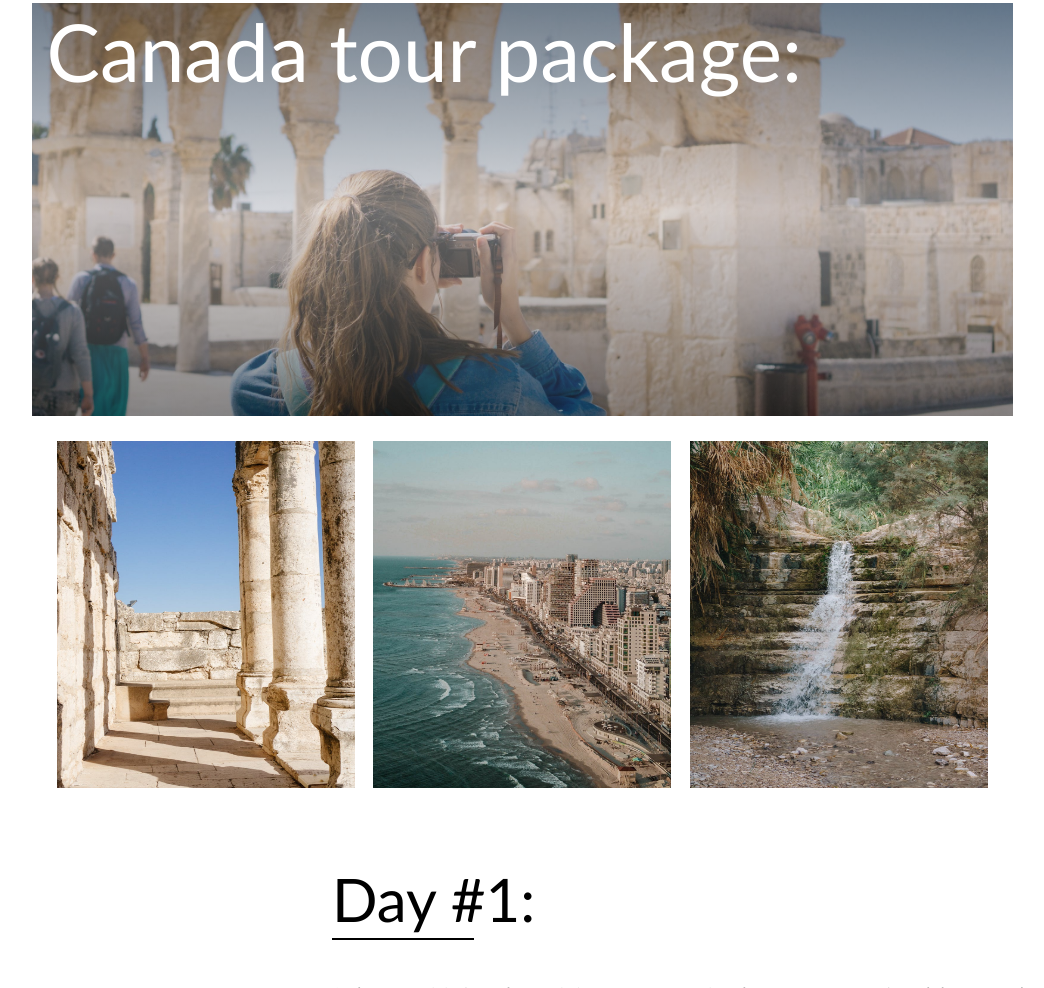
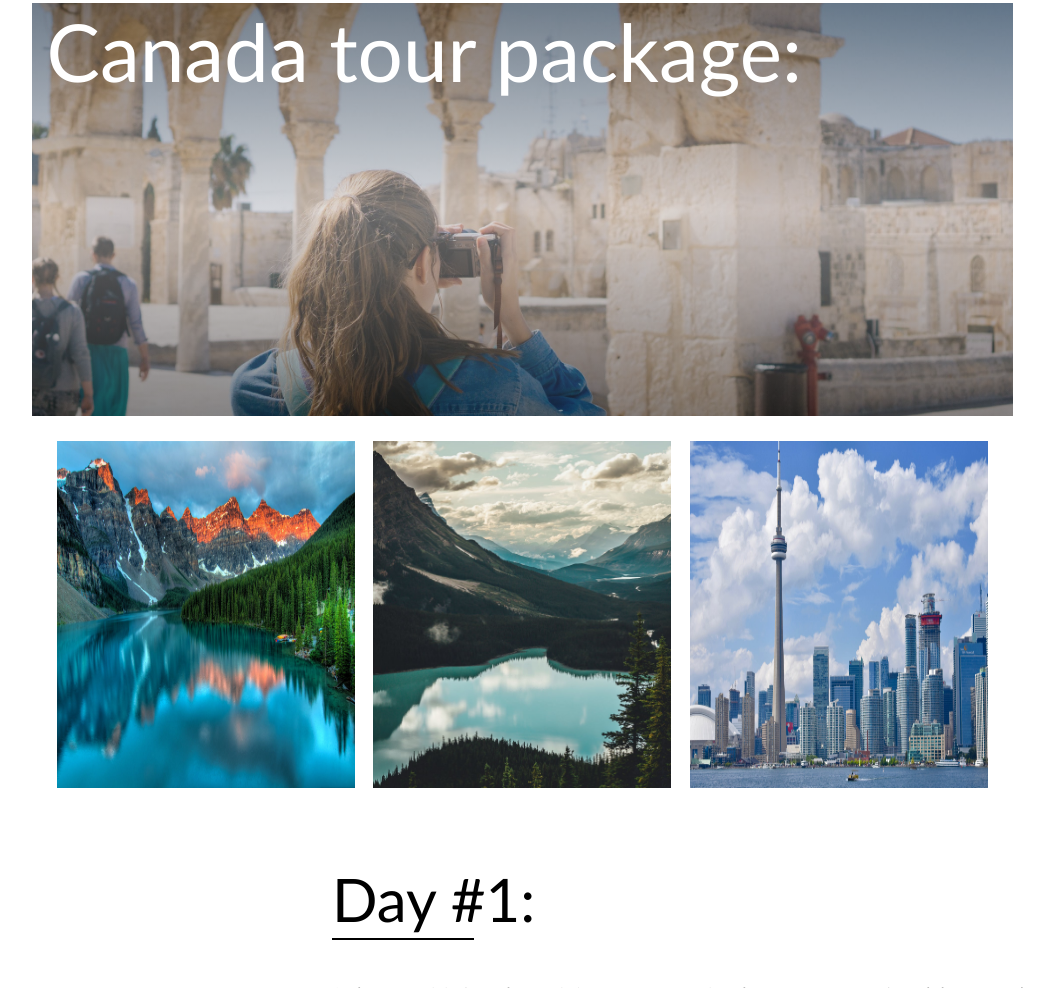
Before and after one commit to tatperry/newm-n215, a plain HTML site: page homework-six/canada.html in a window 1280 px wide. Shown: the part 185-1173 px from the top of the page, without its empty margins (118-1162 px from the left). Drawn offline with Linux system fonts and the light colour scheme.

Commit message:
Update canada.html

```diff
--- a/homework-six/canada.html
+++ b/homework-six/canada.html
@@ -50,13 +50,13 @@ March 16, 2021
      <br />
      <section class="three-img">
        <div class="isreal1">
-         <img src="images/israel-tour-01.jpg" alt="one" height="347" width="298" />
+         <img src="images/canada-tour-01.jpg" alt="one" height="347" width="298" />
        </div>
        <div class="isreal2">
-         <img src="images/israel-tour-02.jpg" alt="one" height="347" width="298" />
+         <img src="images/canada-tour-02.jpg" alt="one" height="347" width="298" />
        </div>
        <div class="isreal3">
-         <img src="images/israel-tour-03.jpg" alt="one" height="347" width="298" />
+         <img src="images/canada-tour-03.jpg" alt="one" height="347" width="298" />
        </div>
      </section>
      <!-- text -->
```
